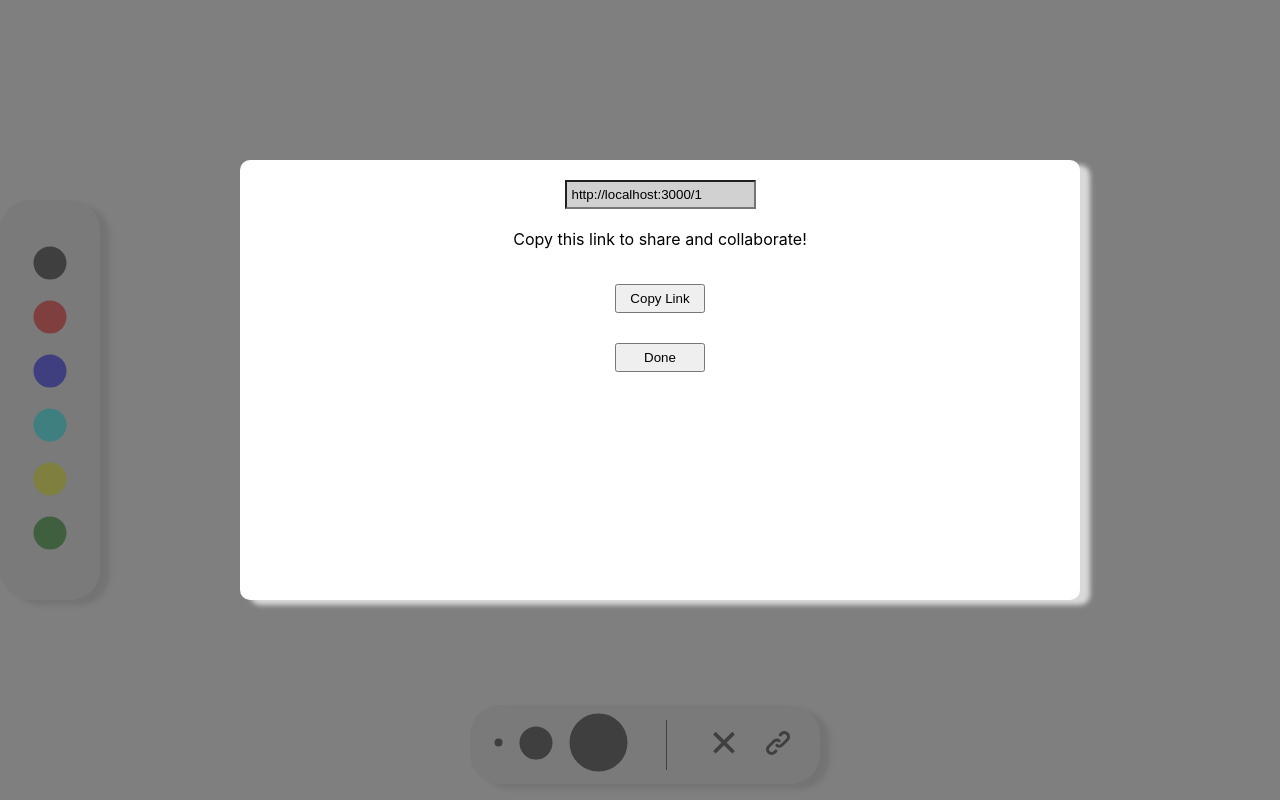
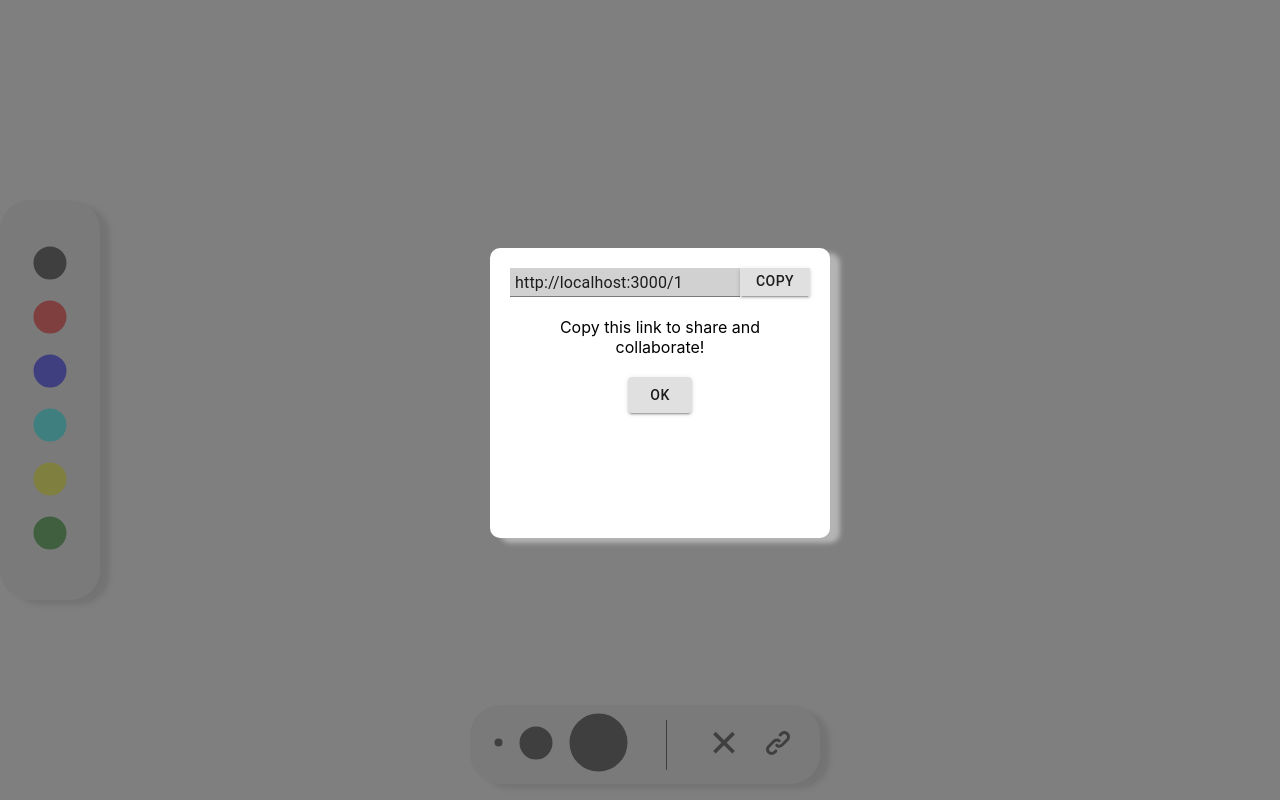
Before and after one commit to Kyle-Kerlew/whiteboard.io, a React (Create React App) app in the folder client/: page /1 in a window 1280 px wide. Both pictures are taken after a click on the picture 777 px from the left and 742 px from the top of the page. Built offline with nearby package versions, Linux system fonts and the light colour scheme; no server answers.

Commit message:
close modal when clicking outside of it

```diff
--- a/client/package.json
+++ b/client/package.json
@@ -4,12 +4,14 @@
   "proxy": "http://localhost:3000",
   "private": true,
   "dependencies": {
+    "@material-ui/core": "^4.11.3",
     "@testing-library/jest-dom": "^5.11.9",
     "@testing-library/react": "^11.2.5",
     "@testing-library/user-event": "^12.8.3",
     "lodash": "^4.17.21",
     "react": "^17.0.1",
     "react-dom": "^17.0.1",
+    "react-onclickoutside": "^6.10.0",
     "react-router-dom": "^5.2.0",
     "react-scripts": "4.0.3",
     "socket.io-client": "^4.0.0",
--- a/client/src/components/drawing/canvas.js
+++ b/client/src/components/drawing/canvas.js
@@ -5,6 +5,7 @@ import SideToolbar from "../toolbar/sidetoolbar";
 import {Socket} from '../socket/socket';
 import {useRouteMatch} from "react-router-dom";
 import ShareLinkBox from "../shared/linkShare";
+import  '../../styles/shareLinkBox.css';
 
 function Canvas() {
     const canvasRef = createRef();
@@ -86,8 +87,11 @@ function Canvas() {
     return (
         <React.Fragment>
             {isPopupVisible &&
-            <ShareLinkBox whiteboardId={whiteboardId} setIsVisible={setIsPopupVisible}
-                          text={"Copy this link to share and collaborate!"}/>
+            <div className={"container"}>
+                <ShareLinkBox whiteboardId={whiteboardId}
+                              setIsVisible={setIsPopupVisible}
+                              text={"Copy this link to share and collaborate!"}/>
+            </div>
             }
             <canvas onMouseLeave={() => setMouseDown(false)} id="drawing-board" ref={canvasRef} onClick={(e) => {
                 const context = canvasRef.current.getContext('2d');
--- a/client/src/components/shared/linkShare.js
+++ b/client/src/components/shared/linkShare.js
@@ -1,5 +1,7 @@
 import React from 'react';
 import '../../styles/shareLinkBox.css';
+import {Button, TextField} from '@material-ui/core';
+import onClickOutside from "react-onclickoutside";
 
 function ShareLinkBox({text, whiteboardId, setIsVisible}) {
 
@@ -12,16 +14,20 @@ function ShareLinkBox({text, whiteboardId, setIsVisible}) {
         document.execCommand('copy');
     }
 
+    ShareLinkBox.handleClickOutside = () => setIsVisible(false);
     return (
-        <div className={"container"}>
-            <div className={"box"}>
-                <input type={"text"} value={baseurl + whiteboardId} id={"value"}/>
-                <p>{text}</p>
-                <button onClick={copyLink}>Copy Link</button>
-                <button onClick={() => setIsVisible(false)}>Done</button>
+        <div className={"box"}>
+            <div className="inline-copy">
+                <TextField type={"text"} value={baseurl + whiteboardId} id={"value"}/>
+                <Button onClick={copyLink} variant="contained">Copy</Button>
             </div>
+            <p>{text}</p>
+            <Button onClick={() => setIsVisible(false)} variant="contained">OK</Button>
         </div>
     )
 }
 
-export default ShareLinkBox;
+const clickOutsideConfig = {
+    handleClickOutside: () => ShareLinkBox.handleClickOutside
+}
+export default onClickOutside(ShareLinkBox, clickOutsideConfig);
--- a/client/src/styles/shareLinkBox.css
+++ b/client/src/styles/shareLinkBox.css
@@ -5,8 +5,8 @@
 
 .container {
     position: fixed;
-    width: 100vw;
-    height: 100vw;
+    min-width: 100%;
+    min-height: 100%;
     z-index: 1;
     background-color: rgba(0, 0, 0, 0.5);
 }
@@ -22,17 +22,26 @@
     bottom: 50%;
     border-radius: 10px;
     background-color: white;
-    box-shadow: 10px 5px 5px #e4e4e4e4;
-    width: 800px;
-    height: 400px;
-    margin-left: -400px;
-    margin-bottom: -200px;
+    box-shadow: 10px 5px 5px #c4c4c4c4;
+    width: 300px;
+    height: 250px;
+    margin-left: -150px;
+    margin-bottom: -137.5px;
 }
 
-.box > p, button {
+.box > p {
     margin: 15px 30px 15px 30px;
     padding: 5px;
 }
-.box > button {
-    width: 90px;
+.box > p {
+    text-align: center;
 }
+
+.inline-copy {
+    display: flex;
+}
+
+.inline-copy > button {
+    height: 28px;
+    border-radius: 0;
+}
```
Also changed, not shown: 1 other file (tests, documents, lock files or other folders).
